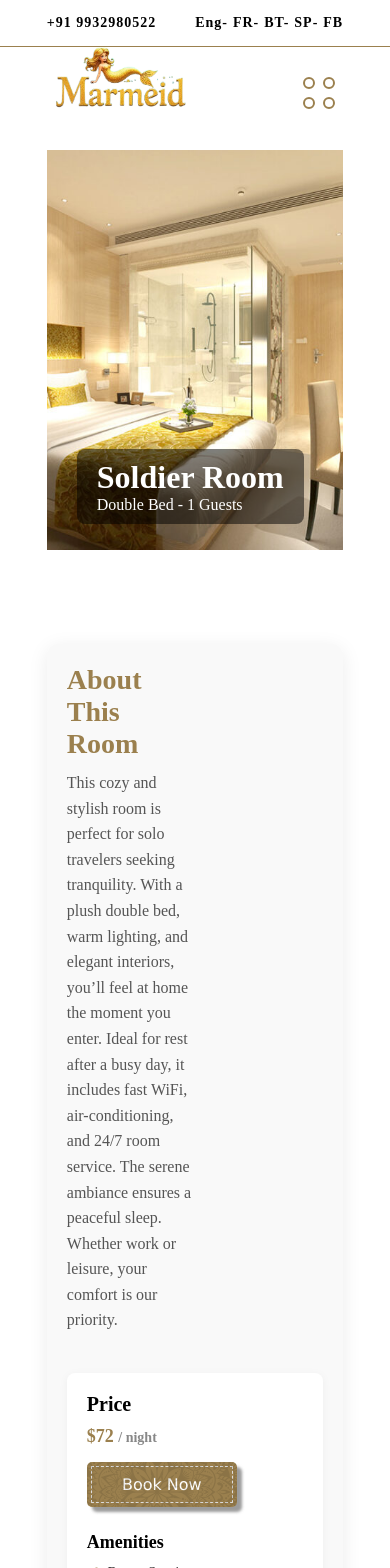
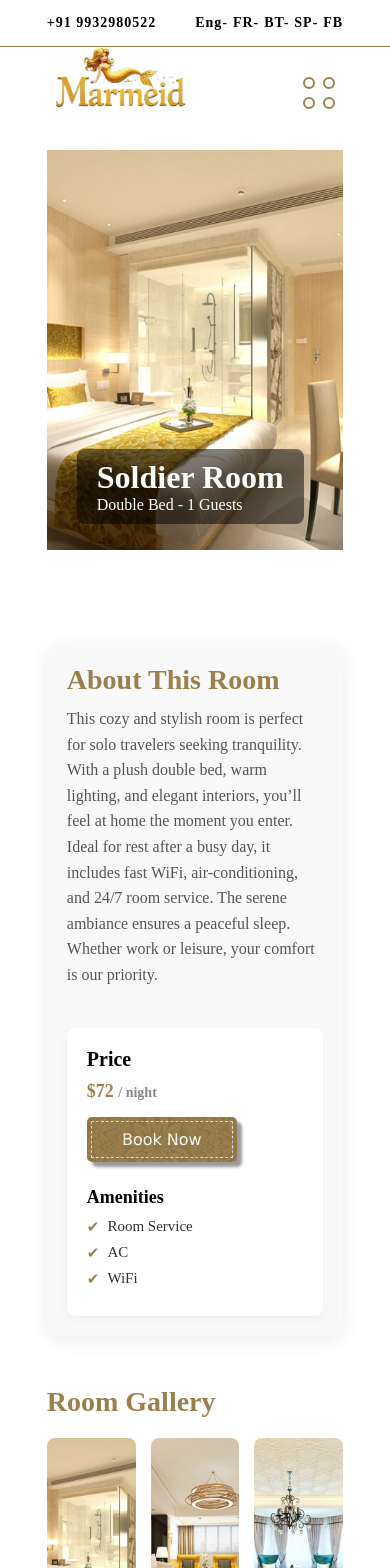
Before and after one commit to Mkdinda7/Marmeid, a React (Vite) app: page /rooms/1 in a window 390 px wide. Shown: the top 1568 px of the page. Built offline with nearby package versions, Linux system fonts and the light colour scheme; a web font is replaced by a local one.

Commit message:
some updates are requirements

```diff
--- a/src/index.css
+++ b/src/index.css
@@ -457,6 +457,9 @@ button:hover::after{
         flex-direction: column !important;
         padding: 20px 20px !important;
 
+        .room-description{
+            width: 100% !important;
+        }
         .room-price{
             font-size: 20px;
             width: 100% !important;
```
